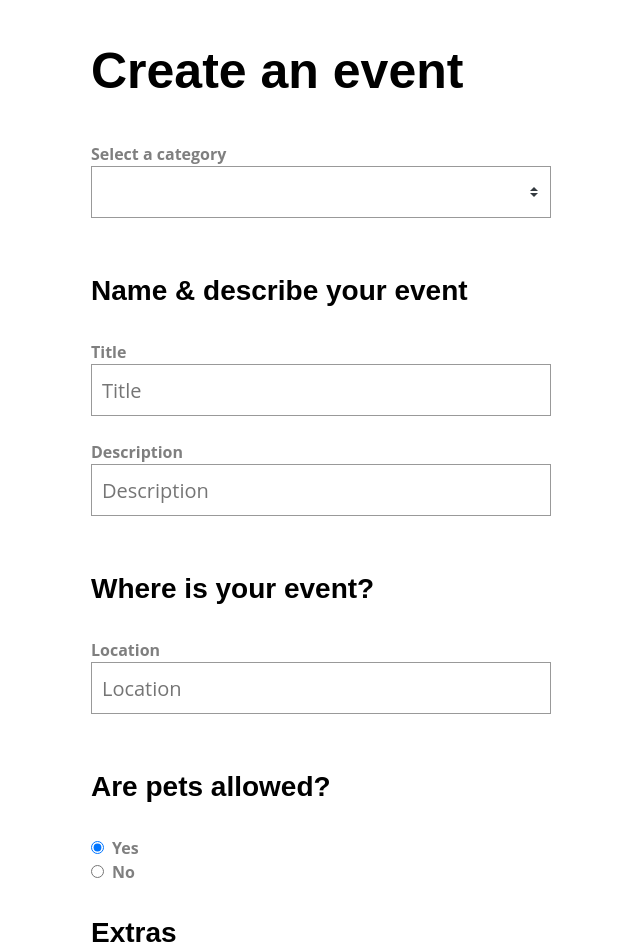
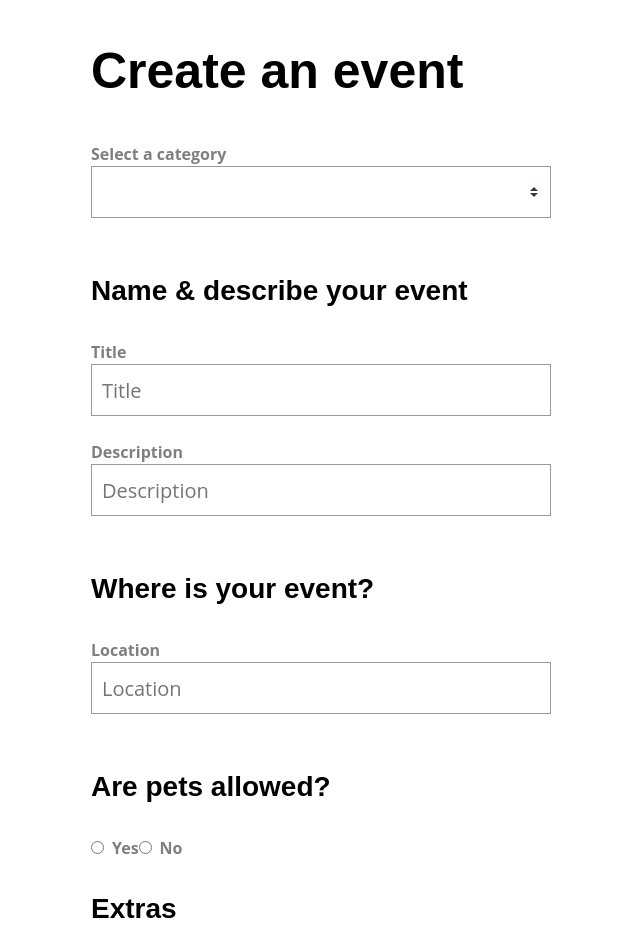
Before and after one commit to ibotchori/Vue-3-Forms, a Vue app: page / in a window 1280 px wide. Shown: the top 952 px of the page, without its empty margins (339-979 px from the left). Built offline with nearby package versions, Linux system fonts and the light colour scheme.

Commit message:
Making it v-model capable

```diff
--- a/src/components/BaseRadioGroup.vue
+++ b/src/components/BaseRadioGroup.vue
@@ -5,6 +5,8 @@
     :label="option.label"
     :value="option.value"
     :name="name"
+    :modelValue="modelValue"
+    @update:modelValue="$emit('update:modelValue', $event)"
   />
 </template>
 
@@ -18,6 +20,10 @@ export default {
     name: {
       type: String,
       required: true
+    },
+    odelValue: {
+      type: [String, Number],
+      required: true
     }
   }
 }
--- a/src/views/SimpleForm.vue
+++ b/src/views/SimpleForm.vue
@@ -37,20 +37,10 @@
 
       <h3>Are pets allowed?</h3>
       <div>
-        <BaseRadio
+        <BaseRadioGroup
           v-model="event.pets"
-          :value="1"
-          label="Yes"
           name="pets"
-        />
-      </div>
-
-      <div>
-        <BaseRadio
-          v-model="event.pets"
-          :value="0"
-          label="No"
-          name="pets"
+          :options="petOptions"
         />
       </div>
 
@@ -97,7 +87,11 @@ export default {
           catering: false,
           music: false
         }
-      }
+      },
+      petOptions: [
+        { label: 'Yes', value: 1 },
+        { label: 'No', value: 0 }
+      ]
     }
   }
 }
```
